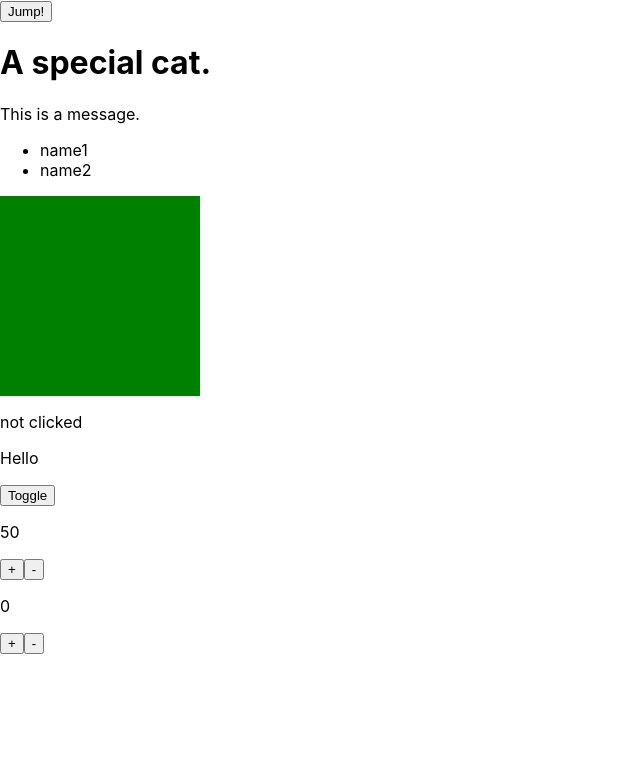
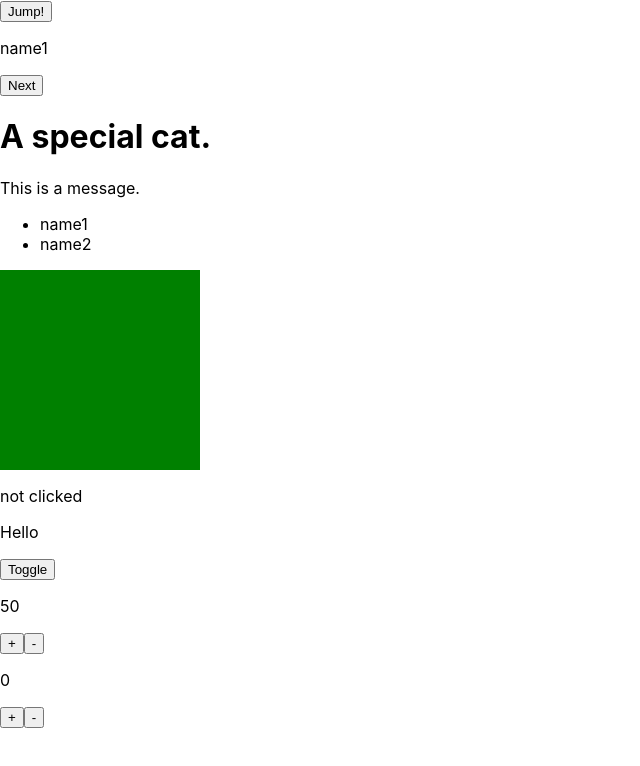
Before and after one commit to Timothy-Merchant/my-first-react-project, a React (Create React App) app in the folder my-first-project/: page / in a window 1280 px wide. Shown: the top 766 px of the page, without its empty margins (0-640 px from the left). Built offline with nearby package versions, Linux system fonts and the light colour scheme.

Commit message:
Completed state challenge 7

```diff
--- a/my-first-project/src/components/Stuff.js
+++ b/my-first-project/src/components/Stuff.js
@@ -7,11 +7,13 @@ import ToggleText from "./day02components/ToggleText";
 import Counter from "./day02components/Counter";
 import StepCounter from "./day02components/StepCounter";
 import CatchMeIfYouCan from "./day02components/CatchMeIfYouCan";
+import RollCall from "./day02components/RollCall";
 
 const Stuff = ({ square }) => {
     return (
         <>
             <CatchMeIfYouCan jump={100} />
+            <RollCall names={['name1', 'name2', 'name3']} />
             <Header>A special cat.</Header>
             <Paragraph>This is a message.</Paragraph>
             <People
--- /dev/null
+++ b/my-first-project/src/components/day02components/RollCall.js
@@ -0,0 +1,46 @@
+import { Component } from "react";
+
+class RollCall extends Component {
+
+    constructor(props) {
+
+        super(props);
+
+        const { names } = props;
+
+        this.state = {
+            nameIndex: 0,
+            displayName: names[0],
+            names: names
+        };
+
+        this.next = this.next.bind(this);
+    }
+
+    next() {
+
+        if (this.state.nameIndex === this.state.names.length - 1) {
+            this.setState({
+                nameIndex: 0
+            })
+        } else {
+            this.setState({ nameIndex: this.state.nameIndex + 1 })
+        }
+
+        this.setState({
+            displayName: this.state.names[this.state.nameIndex],
+        })
+    }
+
+    render() {
+
+        return (
+            <>
+                <p>{this.state.displayName}</p>
+                <button onClick={this.next}>Next</button>
+            </>
+        );
+    }
+}
+
+export default RollCall;
```
